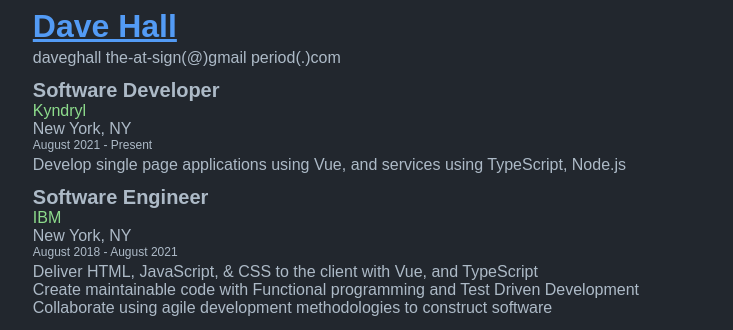
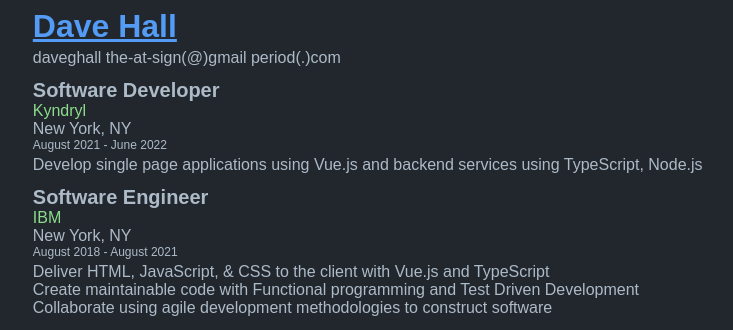
Before and after one commit to d-g-h/d-g-h.github.io, a Vue app: page / in a window 1280 px wide. Shown: the top 330 px of the page, without its empty margins (70-803 px from the left). Built offline with nearby package versions, Linux system fonts and the light colour scheme.

Commit message:
kindrill-endate-correction

```diff
--- a/src/components/ResumeJobs.vue
+++ b/src/components/ResumeJobs.vue
@@ -12,11 +12,11 @@
           title="Software Developer"
           location="New York, NY"
           company="Kyndryl"
-          time="August 2021 - Present"
+          time="August 2021 - June 2022"
         >
           <ul>
             <DescriptionJob
-              description="Develop single page applications using Vue, and services using TypeScript, Node.js"
+              description="Develop single page applications using Vue.js and backend services using TypeScript, Node.js"
             />
           </ul>
         </LaborJob>
@@ -29,7 +29,7 @@
         >
           <ul>
             <DescriptionJob
-              description="Deliver HTML, JavaScript, & CSS to the client with Vue, and TypeScript"
+              description="Deliver HTML, JavaScript, & CSS to the client with Vue.js and TypeScript"
             />
             <DescriptionJob
               description="Create maintainable code with Functional programming and Test Driven Development"
```
